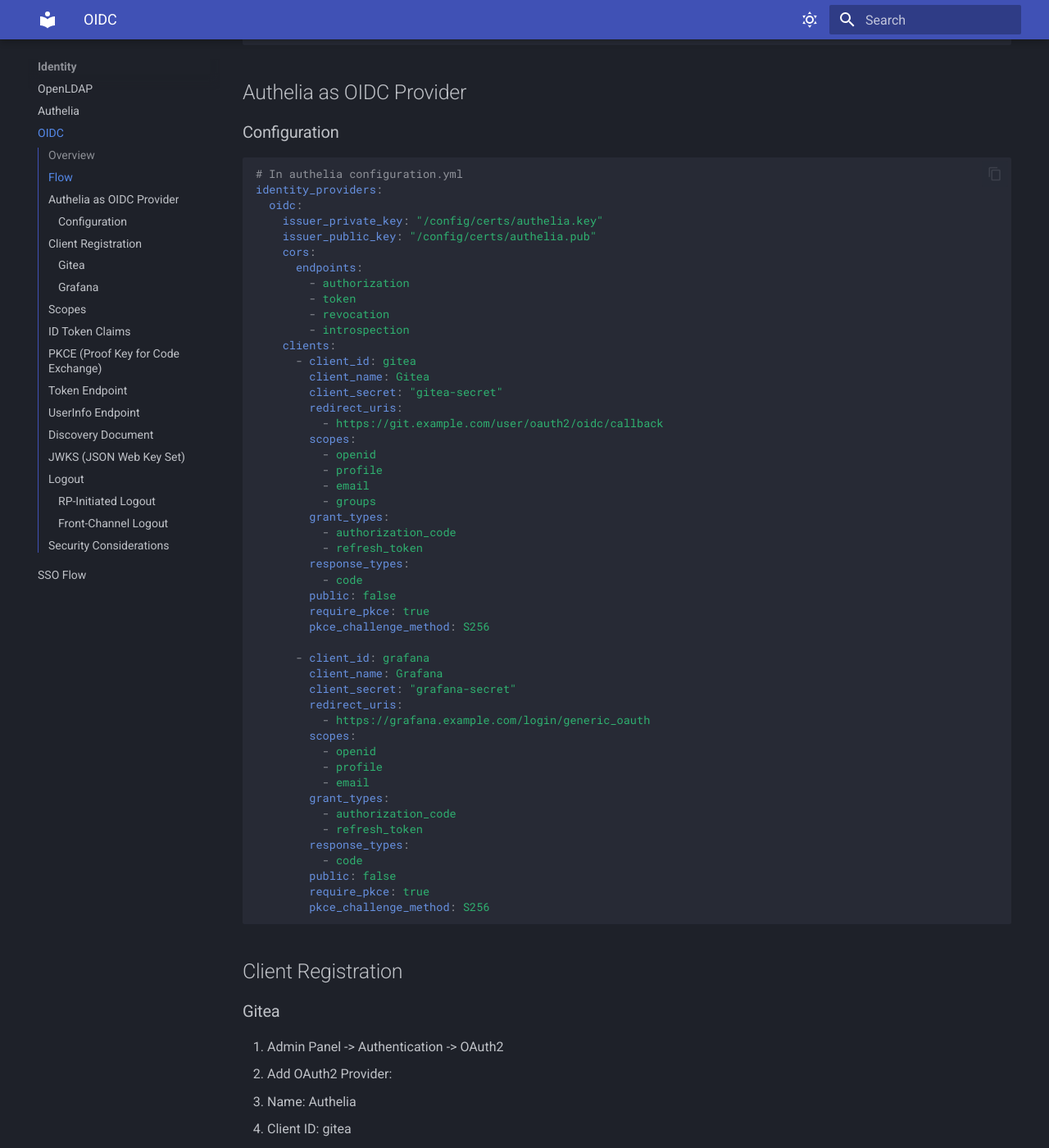
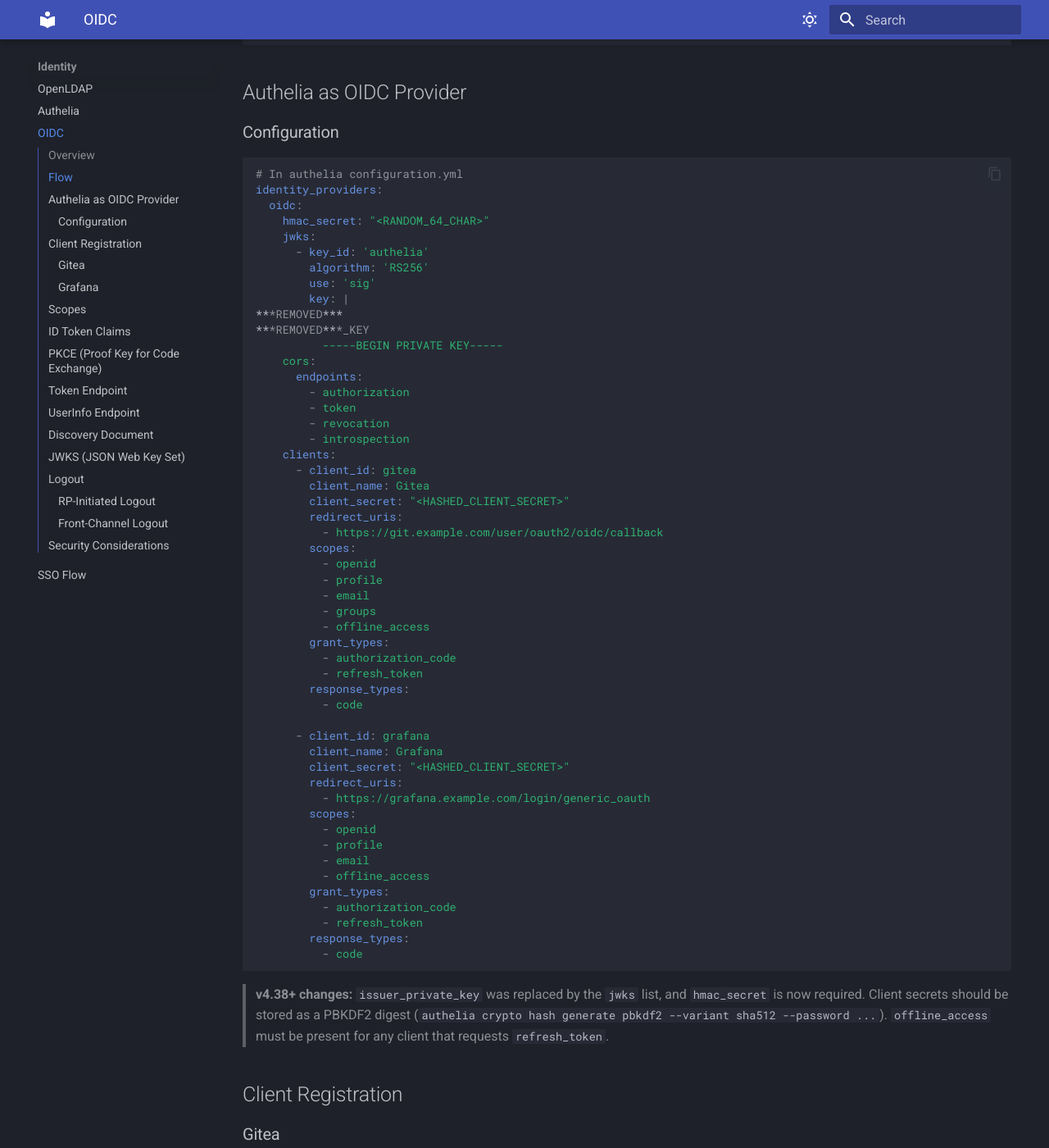
Before and after one commit to dmaljkovic/proxmox-homelab, an MkDocs documentation site: the page built from docs/04-identity/oidc.md, in a window 1280 px wide and 1400 px high, scrolled down 634 px. Shown: the whole window at 82% size. Built offline with MkDocs 1.6.1 and Material for MkDocs 9.7.7, drawn with Linux system fonts in a browser that asks for light colours; some of the changed text lies outside the part shown.

Commit message:
Fix Authelia v4.39 config and update/sanitize documentation
- Rewrite docs/04-identity/authelia.md for Authelia v4.39.28:
  storage.encryption_key at storage level, {input} LDAP filters,
  jwks + hmac_secret instead of issuer_private_key, multi-domain
  session cookies, hashed OIDC client secrets, offline_access scope,
  certificates_directory for the self-signed LDAP CA
- Update oidc.md (jwks/hmac_secret, correct jwks_uri, offline_access)
- Update openldap.md Authelia integration snippet to new filter keys
- Update nginx.md with $forwarded_scheme map and 302 auth redirect
- Sanitize README.md and diagrams/architecture.mmd

````diff
--- a/docs/04-identity/oidc.md
+++ b/docs/04-identity/oidc.md
@@ -30,8 +30,15 @@ User -> Service (Gitea/Grafana)
 # In authelia configuration.yml
 identity_providers:
   oidc:
-    issuer_private_key: "/config/certs/authelia.key"
-    issuer_public_key: "/config/certs/authelia.pub"
+    hmac_secret: "<RANDOM_64_CHAR>"
+    jwks:
+      - key_id: 'authelia'
+        algorithm: 'RS256'
+        use: 'sig'
+        key: |
+***REMOVED***
+***REMOVED***_KEY
+          -----BEGIN PRIVATE KEY-----
     cors:
       endpoints:
         - authorization
@@ -41,7 +48,7 @@ identity_providers:
     clients:
       - client_id: gitea
         client_name: Gitea
-        client_secret: "gitea-secret"
+        client_secret: "<HASHED_CLIENT_SECRET>"
         redirect_uris:
           - https://git.example.com/user/oauth2/oidc/callback
         scopes:
@@ -49,33 +56,34 @@ identity_providers:
           - profile
           - email
           - groups
+          - offline_access
         grant_types:
           - authorization_code
           - refresh_token
         response_types:
           - code
-        public: false
-        require_pkce: true
-        pkce_challenge_method: S256
 
       - client_id: grafana
         client_name: Grafana
-        client_secret: "grafana-secret"
+        client_secret: "<HASHED_CLIENT_SECRET>"
         redirect_uris:
           - https://grafana.example.com/login/generic_oauth
         scopes:
           - openid
           - profile
           - email
+          - offline_access
         grant_types:
           - authorization_code
           - refresh_token
         response_types:
           - code
-        public: false
-        require_pkce: true
-        pkce_challenge_method: S256
 ```
+
+> **v4.38+ changes:** `issuer_private_key` was replaced by the `jwks` list, and
+> `hmac_secret` is now required. Client secrets should be stored as a PBKDF2
+> digest (`authelia crypto hash generate pbkdf2 --variant sha512 --password ...`).
+> `offline_access` must be present for any client that requests `refresh_token`.
 
 ## Client Registration
 
@@ -103,7 +111,7 @@ name = Authelia
 allow_sign_up = true
 client_id = grafana
 client_secret = grafana-secret
-scopes = openid profile email
+scopes = openid profile email offline_access
 auth_url = https://auth.example.com/api/oidc/authorization
 token_url = https://auth.example.com/api/oidc/token
 api_url = https://auth.example.com/api/oidc/userinfo
@@ -120,6 +128,7 @@ role_attribute_path = groups
 | profile | User profile | name, preferred_username |
 | email | Email address | email, email_verified |
 | groups | Group membership | groups |
+| offline_access | Enables refresh tokens | (refresh_token issued) |
 
 ## ID Token Claims
 
@@ -193,8 +202,8 @@ Response:
   "authorization_endpoint": "https://auth.example.com/api/oidc/authorization",
   "token_endpoint": "https://auth.example.com/api/oidc/token",
   "userinfo_endpoint": "https://auth.example.com/api/oidc/userinfo",
-  "jwks_uri": "https://auth.example.com/api/oidc/jwks",
-  "scopes_supported": ["openid", "profile", "email", "groups"],
+  "jwks_uri": "https://auth.example.com/jwks.json",
+  "scopes_supported": ["openid", "profile", "email", "groups", "offline_access"],
   "response_types_supported": ["code"],
   "grant_types_supported": ["authorization_code", "refresh_token"],
   "subject_types_supported": ["public"],
@@ -206,7 +215,7 @@ Response:
 ## JWKS (JSON Web Key Set)
 
 ```bash
-curl https://auth.example.com/api/oidc/jwks
+curl https://auth.example.com/jwks.json
 ```
 
 ## Logout
````
Also changed, not shown: README.md (+3 -3 lines), docs/04-identity/authelia.md (+178 -88 lines), docs/04-identity/openldap.md (+13 -12 lines), docs/05-services/nginx.md (+17 -7 lines), 1 other file.
